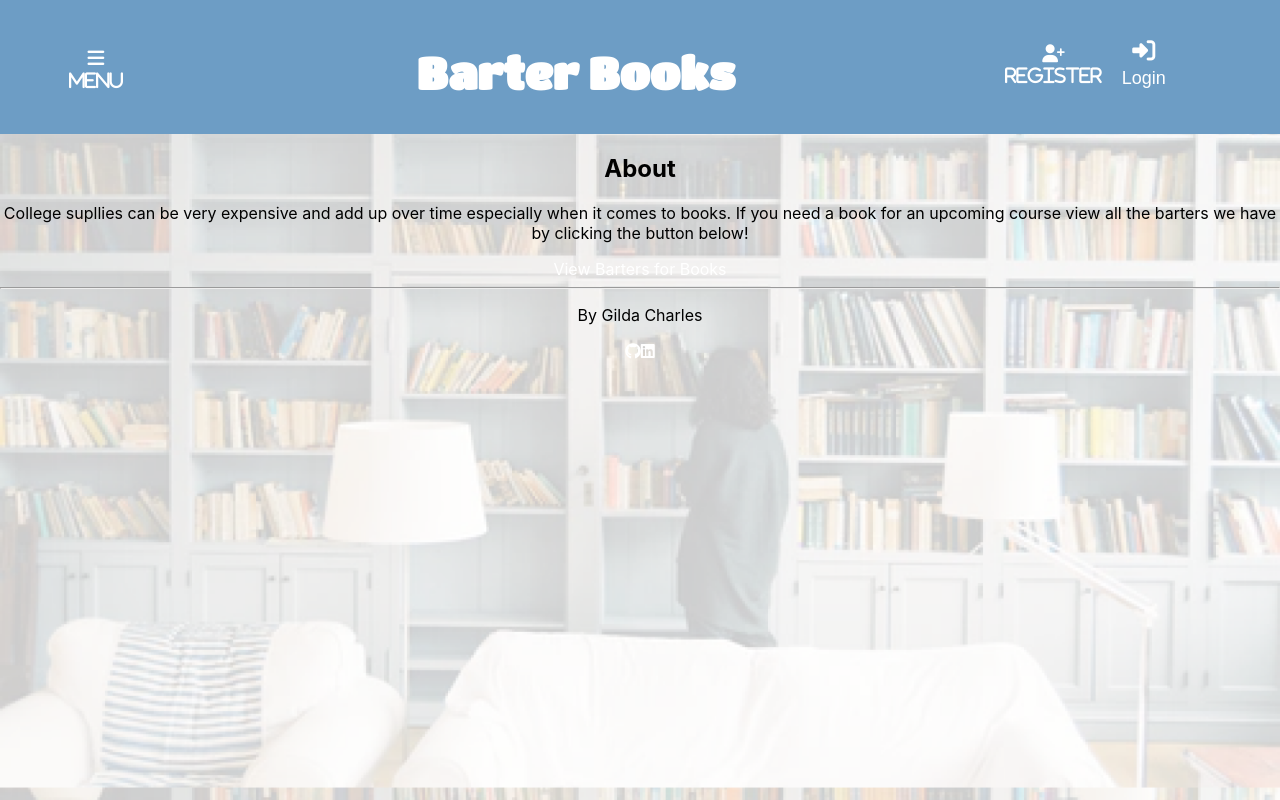
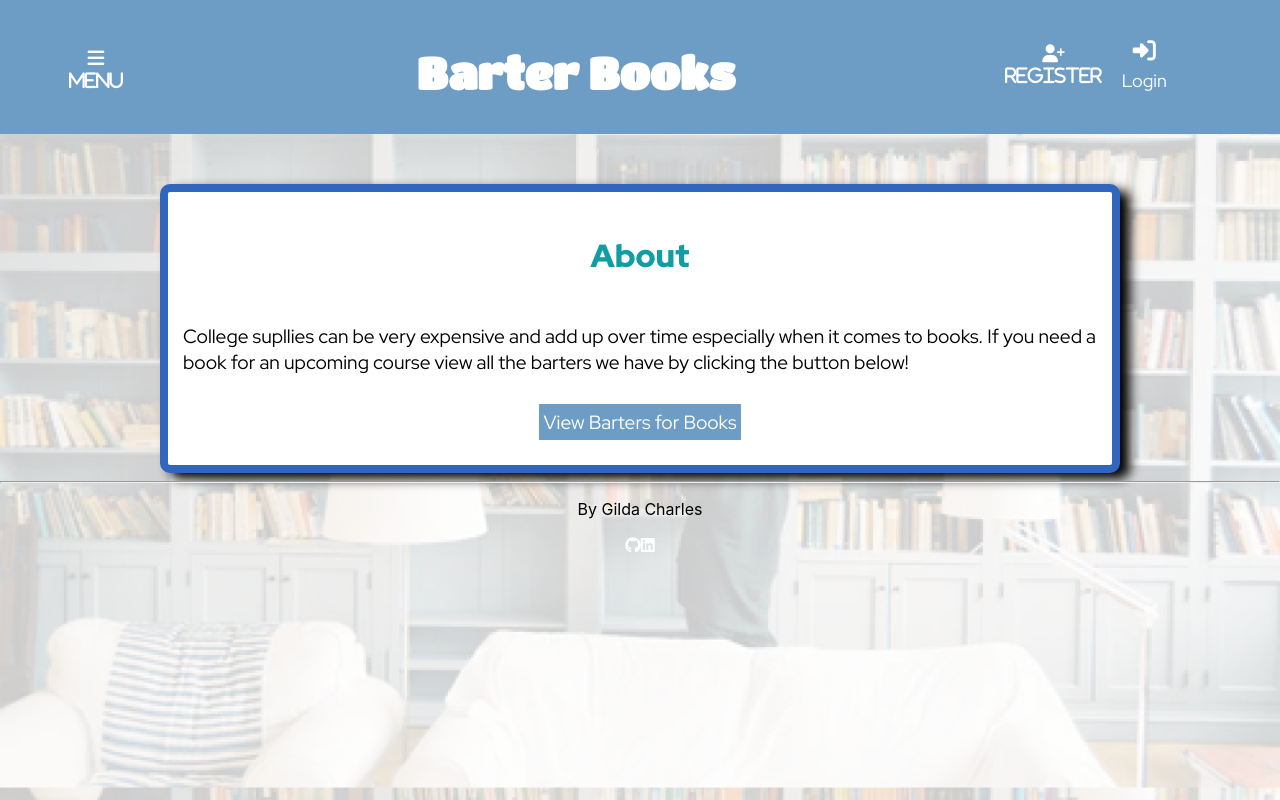
Before and after one commit to gchar031/barterbooks, a React (Create React App) app in the folder client/: page / in a window 1280 px wide. Built offline with nearby package versions, Linux system fonts and the light colour scheme; no server answers.

Commit message:
home page design compelete

```diff
--- a/client/public/index.html
+++ b/client/public/index.html
@@ -11,8 +11,10 @@
     />
     <link rel="preconnect" href="https://fonts.googleapis.com">
     <link rel="preconnect" href="https://fonts.gstatic.com" crossorigin>
+    <link rel="preconnect" href="https://fonts.googleapis.com">
+    <link rel="preconnect" href="https://fonts.gstatic.com" crossorigin>
     <link
-      href="https://fonts.googleapis.com/css2?family=Red+Hat+Text:ital,wght@0,400;0,500;0,700;1,400;1,700&family=Titan+One&display=swap"
+      href="https://fonts.googleapis.com/css2?family=Red+Hat+Display:ital,wght@0,400;0,500;0,700;0,900;1,500;1,700&family=Titan+One&display=swap"
       rel="stylesheet">
       <script src="https://kit.fontawesome.com/5d1d712df2.js" crossorigin="anonymous"></script>
     <link rel="apple-touch-icon" href="%PUBLIC_URL%/logo192.png" />
--- a/client/src/screens/Home.jsx
+++ b/client/src/screens/Home.jsx
@@ -1,4 +1,4 @@
-import React from 'react'
+import '../styles/Home.css'
 import { Link } from 'react-router-dom';
 
 export default function Home() {
@@ -10,8 +10,10 @@ export default function Home() {
         College supllies can be very expensive and add up over time especially
         when it comes to books. If you need a book for an upcoming course view
         all the barters we have by clicking the button below!
-      </p>
-      <Link to="/books">View Barters for Books</Link>
+      </p><p id="about-link">
+      <Link to="/books">
+        View Barters for Books
+      </Link></p>
     </div>
   );
 }
--- a/client/src/styles/Home.css
+++ b/client/src/styles/Home.css
@@ -1,5 +1,5 @@
 
-/* font-familt for header title: Titan One */
+
 /* font-family Red Hat for body
 Regular 400
 Regular 400 italic
@@ -7,3 +7,41 @@ Medium 500
 Bold 700
 Bold 700 italic
  */
+.about{
+  display: flex;
+  font-family: 'Red Hat Display', sans-serif;
+  flex-flow: row wrap;
+  border: 8px solid #3066BE;
+  box-sizing: border-box;
+  width: 75%;
+  height: 100%;
+  margin: auto;
+  margin-top: 50px;
+  background-color: white;
+  border-radius: 10px;
+  box-shadow: 10px 6px 12px 0px;
+  padding: 15px;
+}
+.about > p{
+  text-align: left;
+  font-size: larger;
+}
+.subtitles{
+  font-family: 'Red Hat Display', sans-serif;
+  font-weight: 900;
+  font-style: inherit;
+  color: #119DA4;
+  text-align: center;
+  width: 100%;
+  font-size: xx-large;
+}
+#about-link{
+  margin: 10px auto;
+  background-color: #6D9DC5;
+  padding: 5px;
+
+}
+.about a:visited, a:link {
+  text-decoration: none;
+  color: white;
+}
```
